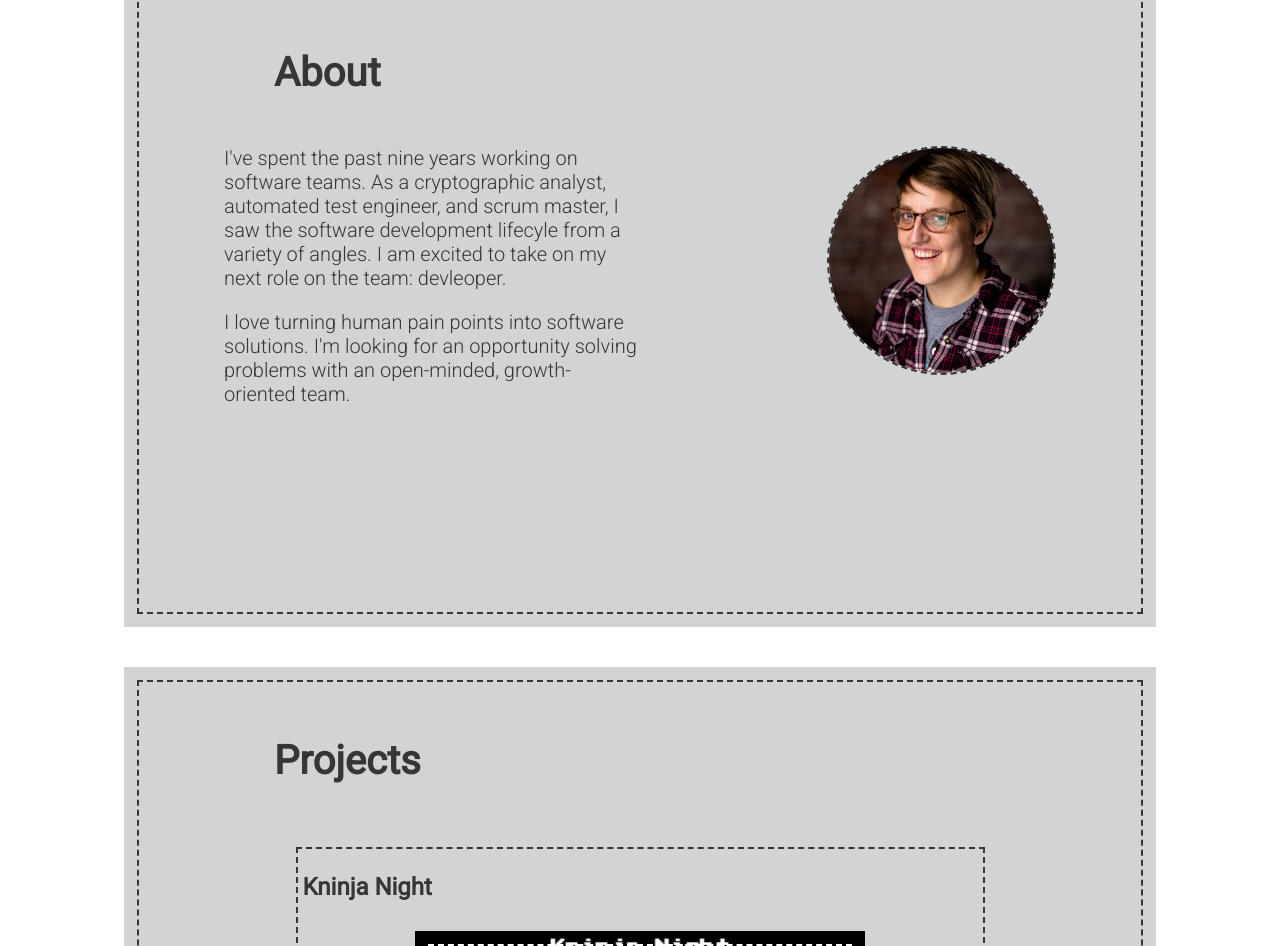
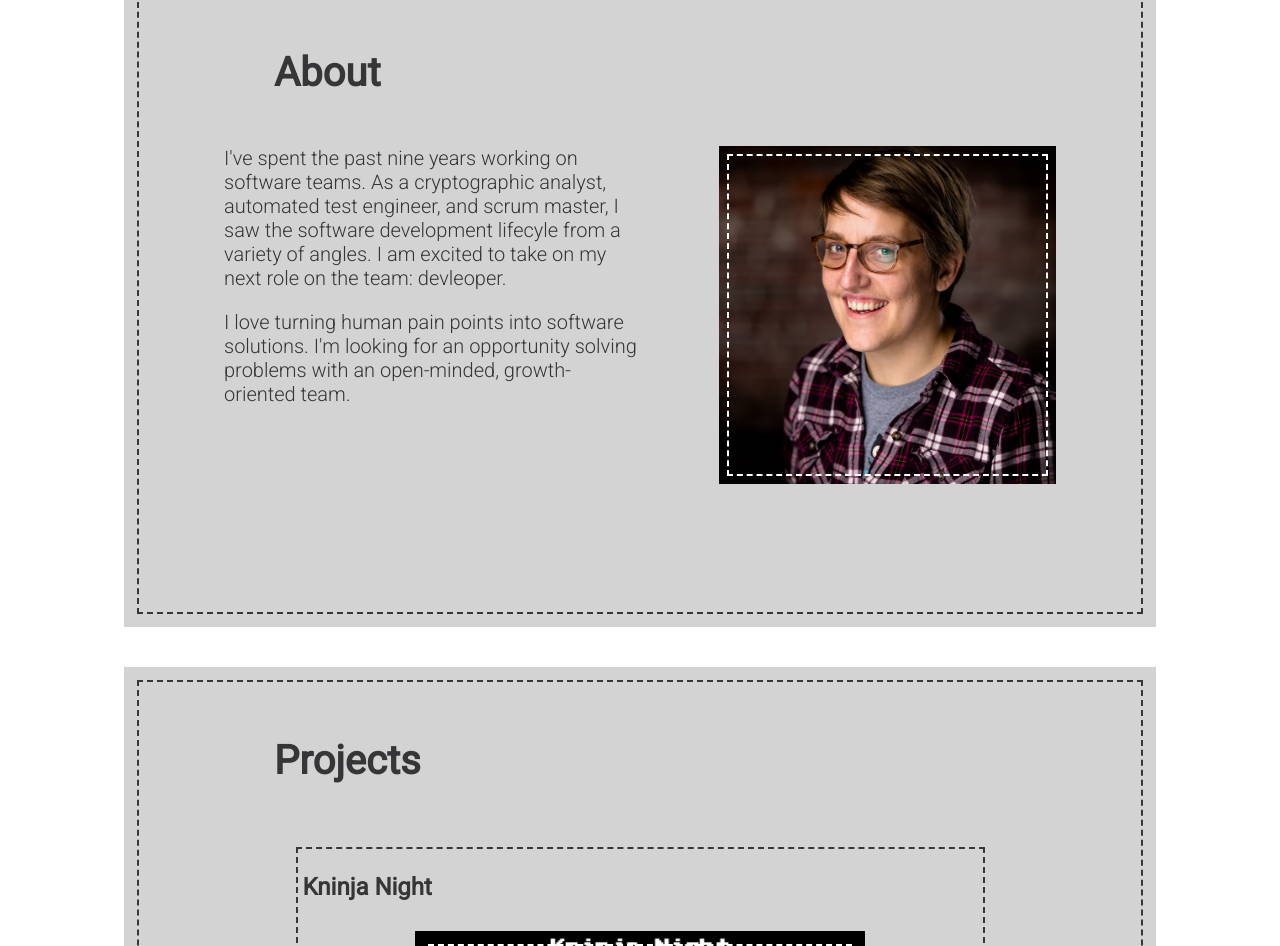
Before and after one commit to sallyhall/sallyhall.github.io, a website: page index.html in a window 1280 px wide. Shown: the part 896-1842 px from the top of the page. Drawn offline with Linux system fonts and the light colour scheme.

Commit message:
square picture

```diff
--- a/styles.scss
+++ b/styles.scss
@@ -285,10 +285,10 @@ section{
   }
 }
 .headshot{
-  width:$lrgBox;
-  height:$lrgBox;
-  border-radius:$lrgBox;
-  border: 2px dashed $darkgray;
+  width:$lrgBox*1.5;
+  height:$lrgBox*1.5;
+  outline: 2px dashed white;
+  outline-offset: -10px;
   float: right;
   @media (max-width: $medWidth){
     display: none;
```
Also changed, not shown: styles.css.
